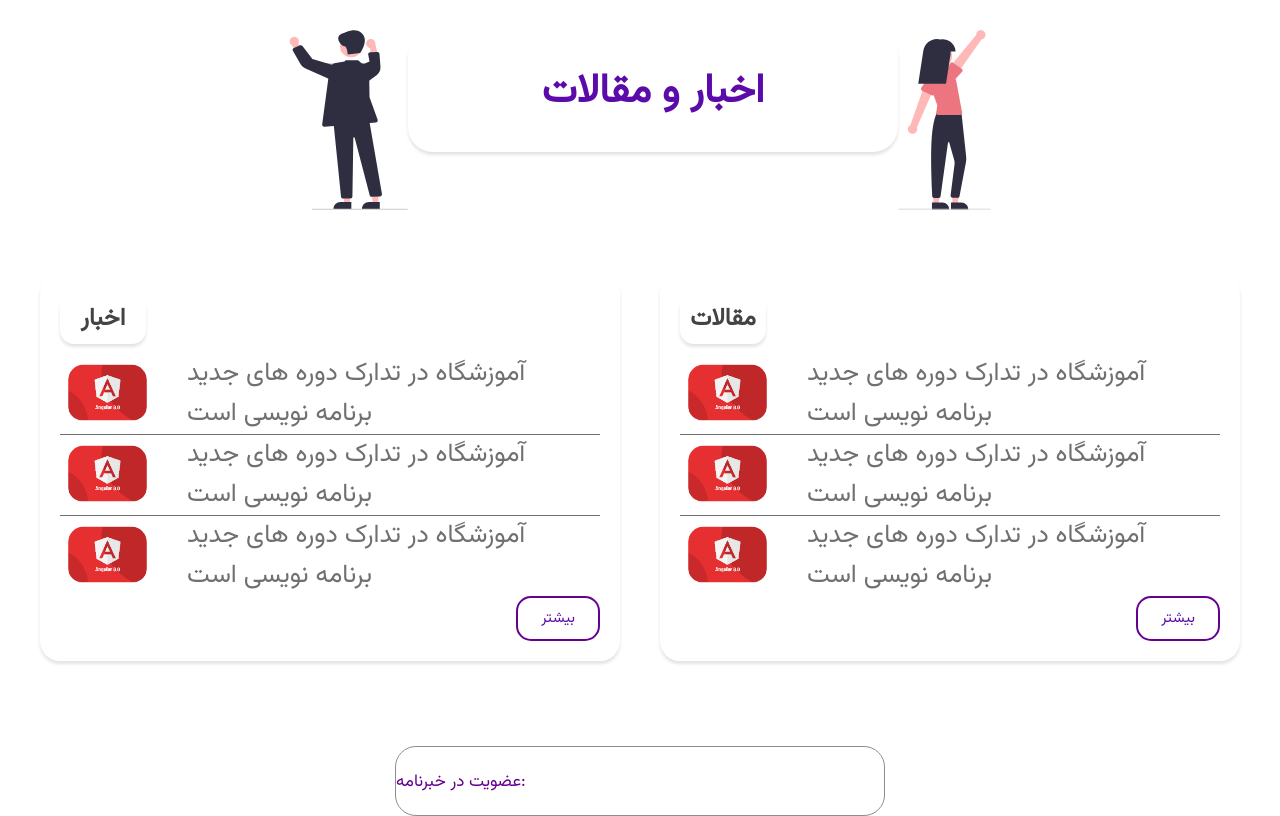
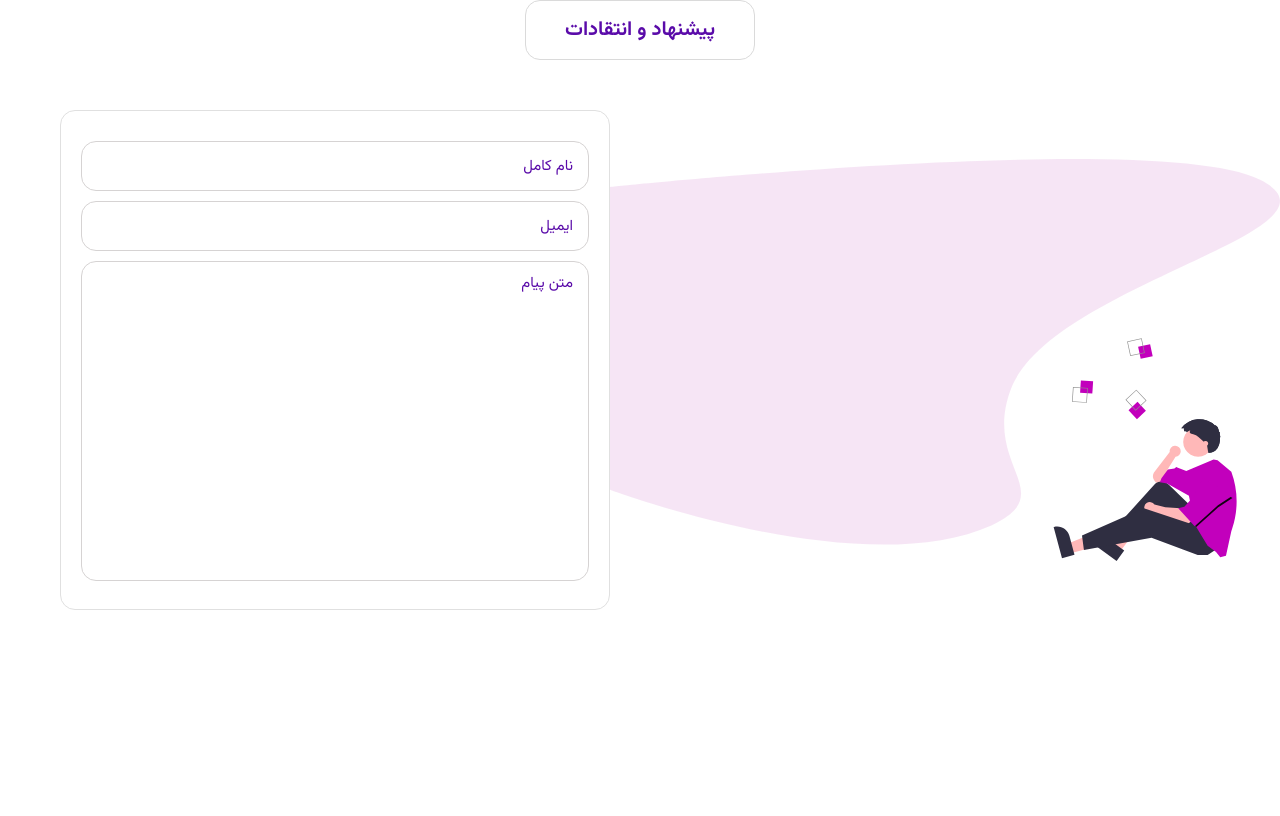
Before and after one commit to masumehkhani/sadrun_project, a React app: page / in a window 1280 px wide. Built offline with nearby package versions, Linux system fonts and the light colour scheme; the HTML template or start-up script is replaced by a standard one.

Commit message:
QA component is done

```diff
--- a/src/App.jsx
+++ b/src/App.jsx
@@ -1,11 +1,10 @@
-import ArticleNews from "./components/Article&News/ArticleNews"
 
 
-
+import QA from './components/Q&A/QA'
 function App() {
   return (
     <>
-    <ArticleNews/>
+    <QA/>
     </>
   )
 }
--- /dev/null
+++ b/src/components/Q&A/QA.jsx
@@ -0,0 +1,16 @@
+import "../../sass/fonts.scss";
+import styles from "./QA.module.scss";
+import FormQA from "./Form-Q&A/FormQA";
+import sectionPicture from "./images/CompositeLayer-mdpi.svg";
+
+export default function QA() {
+  return (
+    <section className={styles.QA}>
+      <div className={styles.sectionName}>پیشنهاد و انتقادات</div>
+      <div className={styles.mainQA}>
+        <FormQA />
+        <img className={styles.QAPic} src={sectionPicture} />
+      </div>
+    </section>
+  );
+}
--- /dev/null
+++ b/src/components/Q&A/QA.module.scss
@@ -0,0 +1,47 @@
+@import "../../sass/variables.scss";
+@import "../../sass/mixins.scss";
+@import "../../sass/media.scss";
+
+.QA {
+  width: 100%;
+  display: flex;
+  align-items: center;
+  flex-direction: column;
+
+  .sectionName {
+    width: 230px;
+    height: 60px;
+    border: 1px solid rgb(218, 218, 218);
+    display: flex;
+    justify-content: center;
+    align-items: center;
+    line-height: 0;
+    border-radius: 15px;
+    margin-bottom: 50px;
+    @include typography($secondary-font-family, 20px, $text-accent-color);
+  }
+
+  .mainQA {
+    width: 100%;
+    min-height: 500px;
+    display: flex;
+    justify-content: flex-end;
+  }
+
+  .QAPic {
+    // width: 850px;
+    width: 52.35%;
+  }
+
+  @include max-width("medium") {
+    .mainQA {
+      justify-content: center;
+      padding: 0 20px;
+      margin-right: 25px;
+    }
+
+    .QAPic {
+      display: none;
+    }
+  }
+}
```
